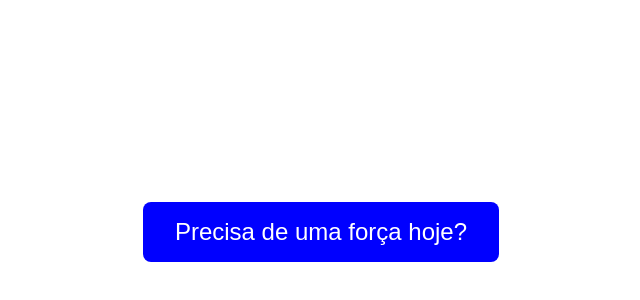
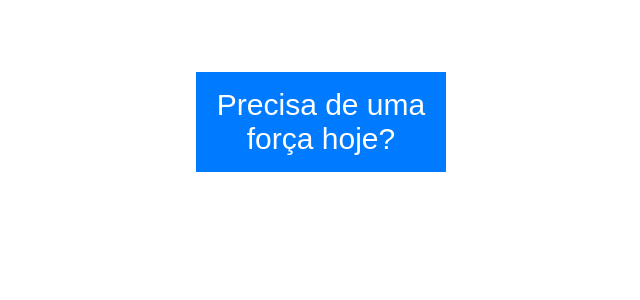
Before and after one commit to oborba/curso, a plain HTML site: page index.html in a window 1280 px wide. Shown: the part 168-468 px from the top of the page, without its empty margins (319-959 px from the left). Drawn offline with Linux system fonts and the light colour scheme.

Commit message:
Update style.css

```diff
--- a/style.css
+++ b/style.css
@@ -1,22 +1,16 @@
-body {
+#container {
+  margin-top: 30vh;
   display: flex;
-  justify-content: center;
+  flex-direction: column;
   align-items: center;
-  height: 100vh;
-  margin: 0;
 }
 
 #myButton {
-  background-color: blue;
-  color: white;
-  font-size: 24px;
-  padding: 16px 32px;
+  padding: 10px 20px;
+  background-color: #007bff;
+  color: #fff;
   border: none;
-  border-radius: 8px;
-  cursor: pointer;
+  width: 250px;
+  height: 100px;
+  font-size: 30px;
 }
-
-#message {
-  margin-top: 16px;
-  font-size: 24px;
-}
```
